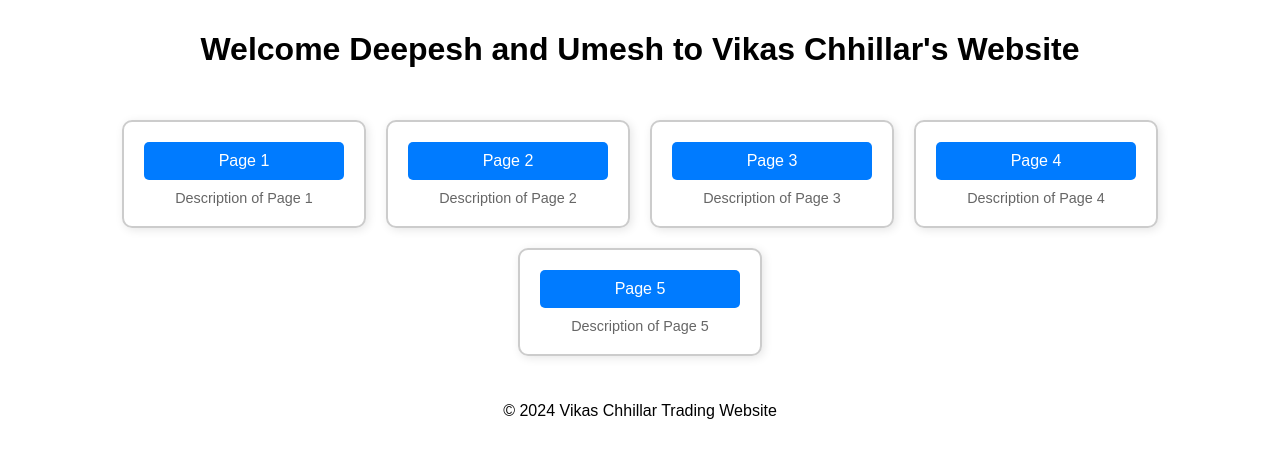
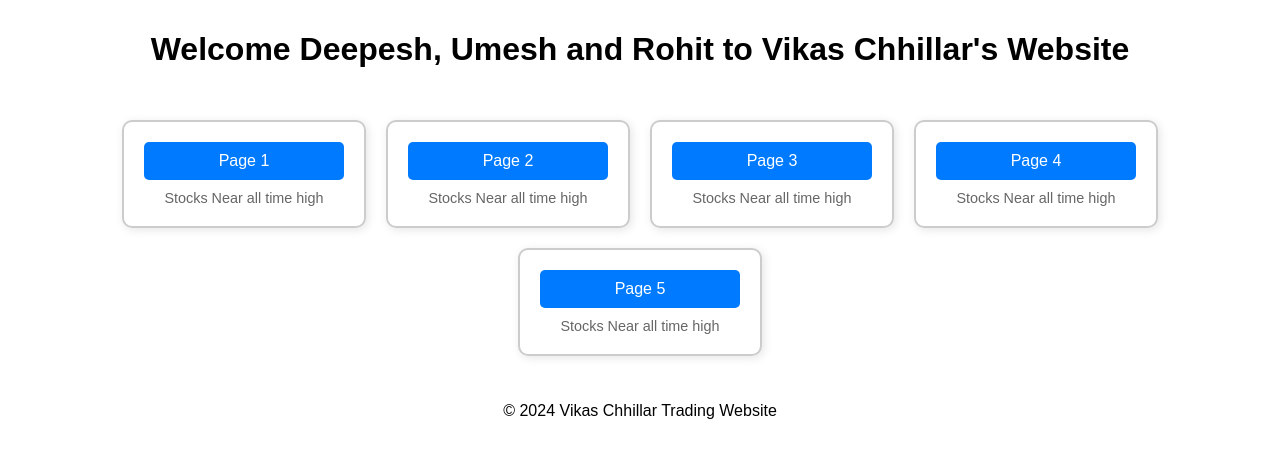
Before and after one commit to genius3059/AnalyseCharts, a plain HTML site: page protected_page.html in a window 1280 px wide. Drawn offline with Linux system fonts and the light colour scheme.

Commit message:
updated description

```diff
--- a/protected_page.html
+++ b/protected_page.html
@@ -8,29 +8,29 @@
 </head>
 <body>
     <header>
-        <h1>Welcome Deepesh and Umesh to Vikas Chhillar's Website</h1>
+        <h1>Welcome Deepesh, Umesh  and Rohit to Vikas Chhillar's Website</h1>
     </header>
     <main>
         <div class="button-container">
             <div class="button-box">
                 <a href="page1.html" class="button">Page 1</a>
-                <p>Description of Page 1</p>
+                <p>Stocks Near all time high</p>
             </div>
             <div class="button-box">
                 <a href="page2.html" class="button">Page 2</a>
-                <p>Description of Page 2</p>
+                <p>Stocks Near all time high</p>
             </div>
             <div class="button-box">
                 <a href="page3.html" class="button">Page 3</a>
-                <p>Description of Page 3</p>
+                <p>Stocks Near all time high</p>
             </div>
             <div class="button-box">
                 <a href="page4.html" class="button">Page 4</a>
-                <p>Description of Page 4</p>
+                <p>Stocks Near all time high</p>
             </div>
             <div class="button-box">
                 <a href="page5.html" class="button">Page 5</a>
-                <p>Description of Page 5</p>
+                <p>Stocks Near all time high</p>
             </div>
         </div>
     </main>
```
